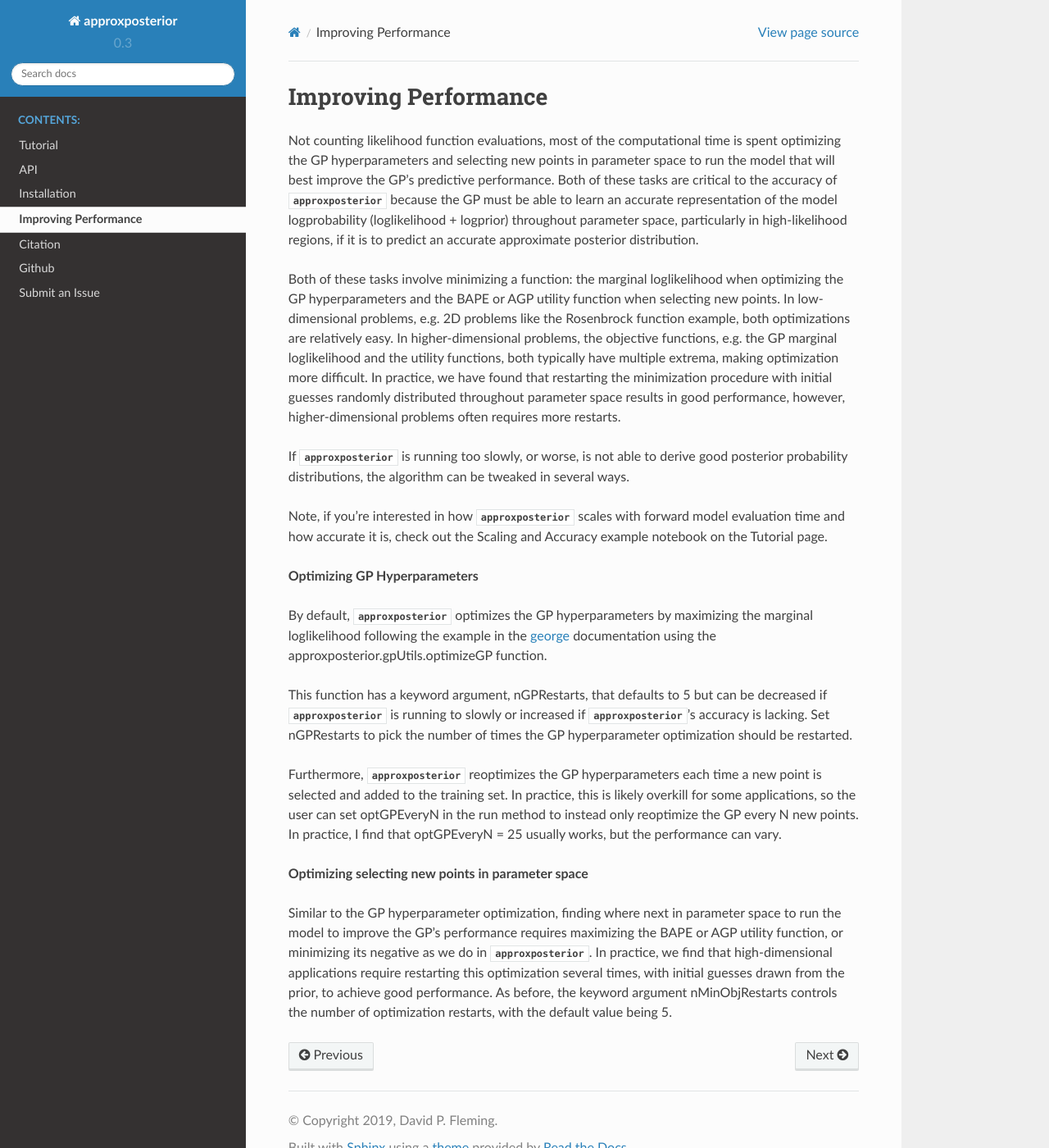
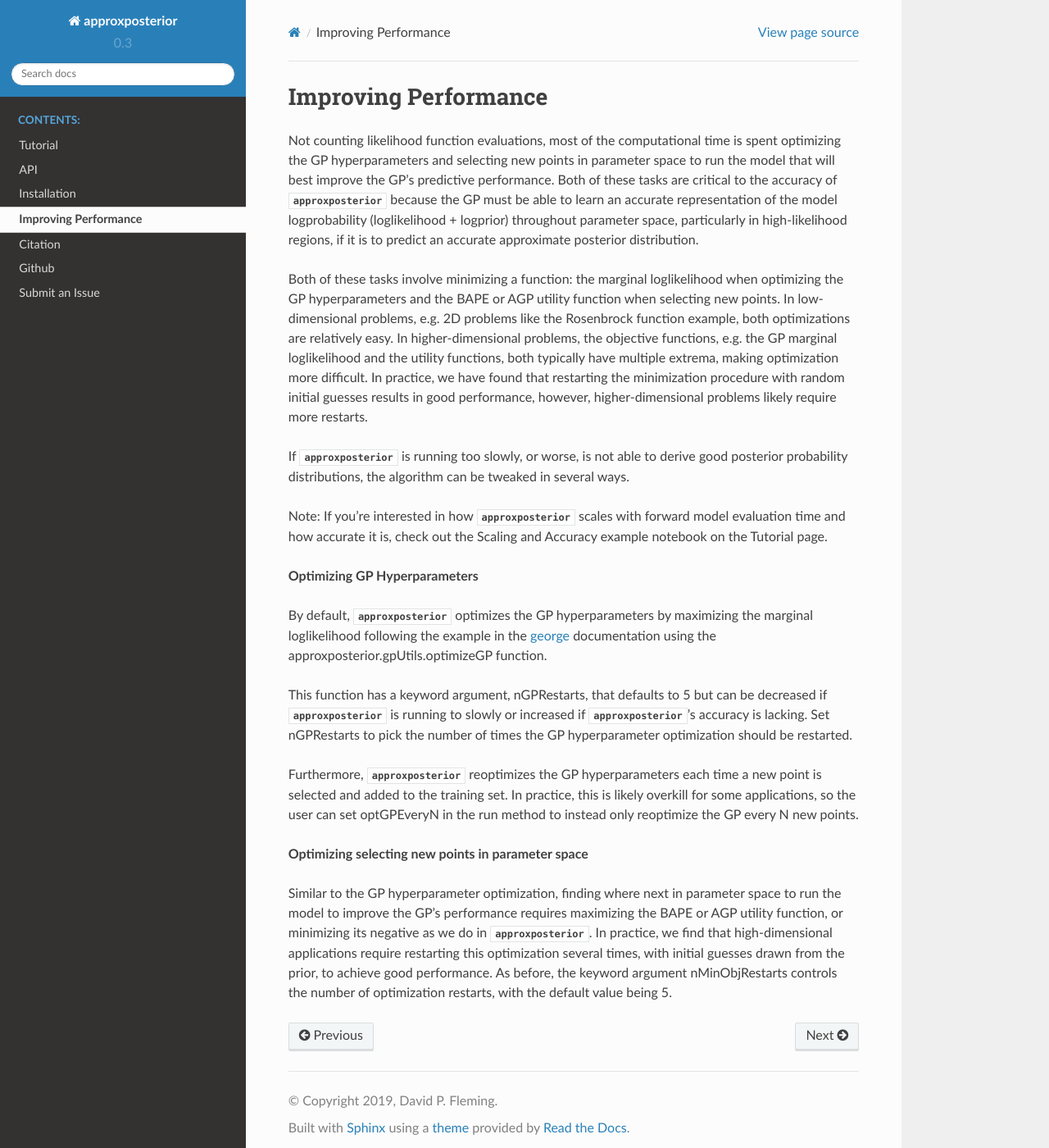
Before and after one commit to dflemin3/approxposterior, a Sphinx documentation site: the page built from doc/performance.rst, in a window 1280 px wide and 1400 px high. Shown: the whole window at 82% size. Built offline with Sphinx 7.4.7 and the Read the Docs theme 2.0.0, drawn with Linux system fonts in a browser that asks for light colours.

```diff
--- a/doc/performance.rst
+++ b/doc/performance.rst
@@ -16,13 +16,13 @@ Rosenbrock function example, both optimizations are relatively easy.  In higher-
 problems, the objective functions, e.g. the GP marginal loglikelihood and the
 utility functions, both typically have multiple extrema, making optimization more
 difficult.  In practice, we have found that restarting the minimization procedure
-with initial guesses randomly distributed throughout parameter space results in good
-performance, however, higher-dimensional problems often requires more restarts.
+with random initial guesses results in good performance, however,
+higher-dimensional problems likely require more restarts.
 
 If :py:obj:`approxposterior` is running too slowly, or worse, is not able to derive
 good posterior probability distributions, the algorithm can be tweaked in several ways.
 
-Note, if you're interested in how :py:obj:`approxposterior` scales with forward
+Note: If you're interested in how :py:obj:`approxposterior` scales with forward
 model evaluation time and how accurate it is, check out the Scaling and Accuracy
 example notebook on the Tutorial page.
 
@@ -40,8 +40,7 @@ hyperparameter optimization should be restarted.
 Furthermore, :py:obj:`approxposterior` reoptimizes the GP hyperparameters each time
 a new point is selected and added to the training set.  In practice, this is likely
 overkill for some applications, so the user can set optGPEveryN in the run method
-to instead only reoptimize the GP every N new points. In practice, I find that
-optGPEveryN = 25 usually works, but the performance can vary.
+to instead only reoptimize the GP every N new points.
 
 .. _george: https://george.readthedocs.io/en/latest/tutorials/hyper/
 
```
Also changed, not shown: doc/_figures/final_posterior.png.
